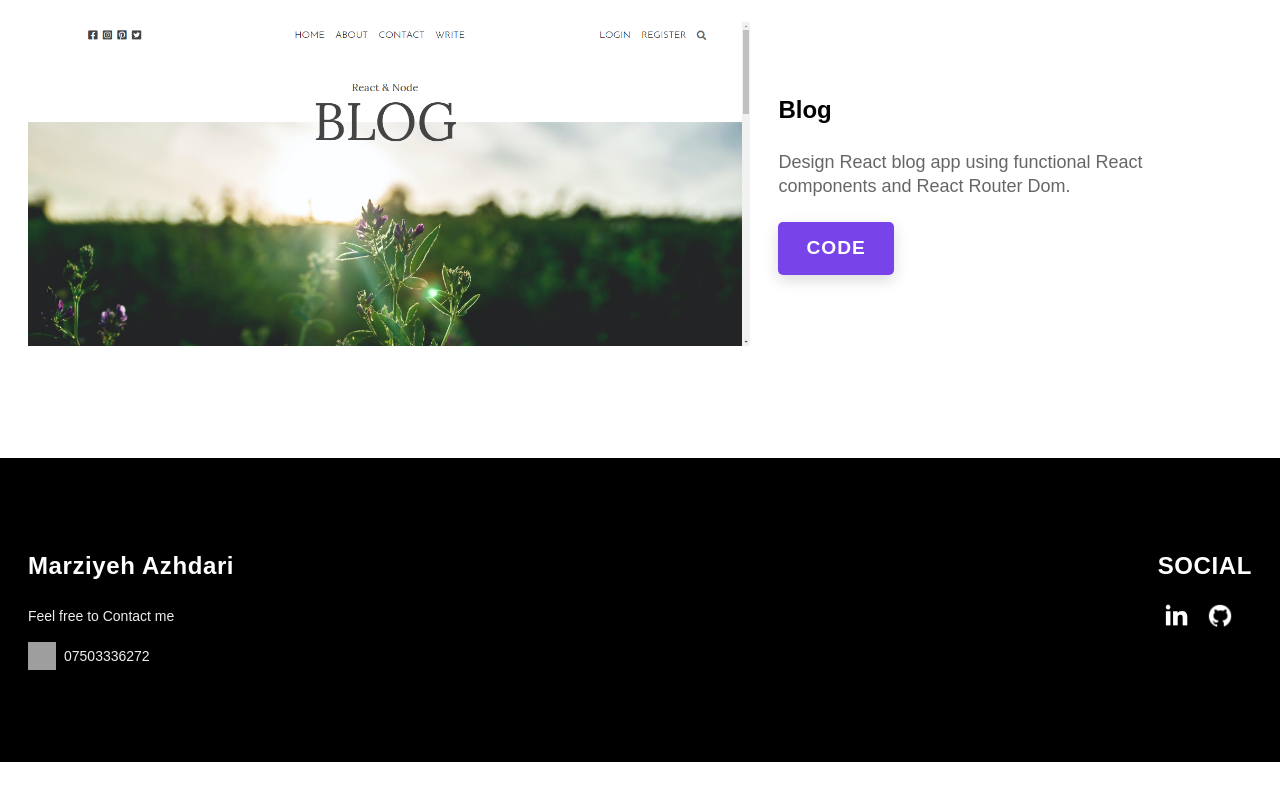
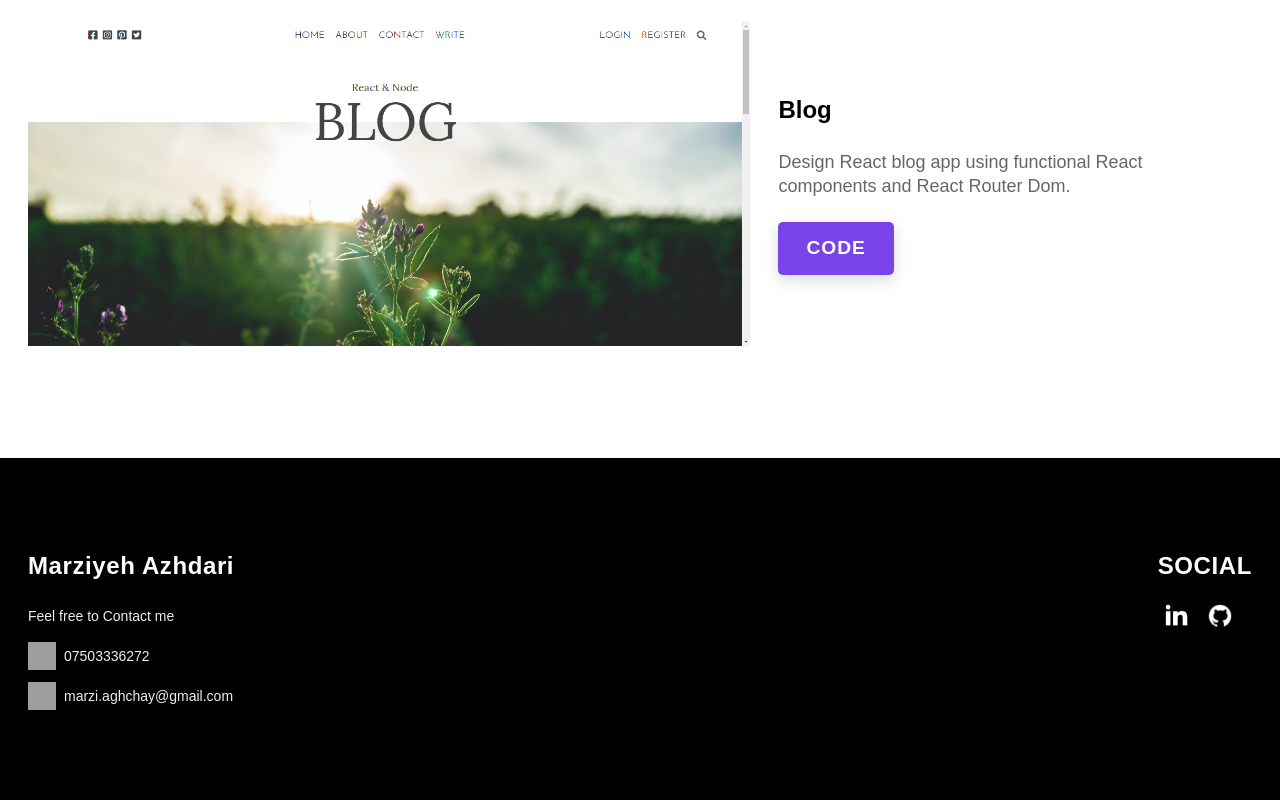
Before and after one commit to MariAzhdari/Portfolio-website-mari, a React (Vite) app: page / in a window 1280 px wide. Shown: the part 3469-4269 px from the top of the page. Before the commit the page ends 4231 px from the top, so only its background shows below. Built offline with nearby package versions, Linux system fonts and the light colour scheme; grey boxes are pictures that could not be loaded; a web font is replaced by a local one.

Commit message:
add email to footer

```diff
--- a/src/shared/Footer.jsx
+++ b/src/shared/Footer.jsx
@@ -19,6 +19,17 @@ const Footer = () => {
                 className="w-7 h-7 mr-2"
               />
               07503336272
+            </a>
+            <a
+              href="mailto:marzi.aghchay@gmail.com"
+              className="flex items-center mt-3"
+            >
+              <img
+                src="https://img.icons8.com/?size=1x&id=0P9EO7FglSqN&format=gif"
+                alt="Email Icon"
+                className="w-7 h-7 mr-2"
+              />
+              marzi.aghchay@gmail.com
             </a>
           </p>
         </div>
```
